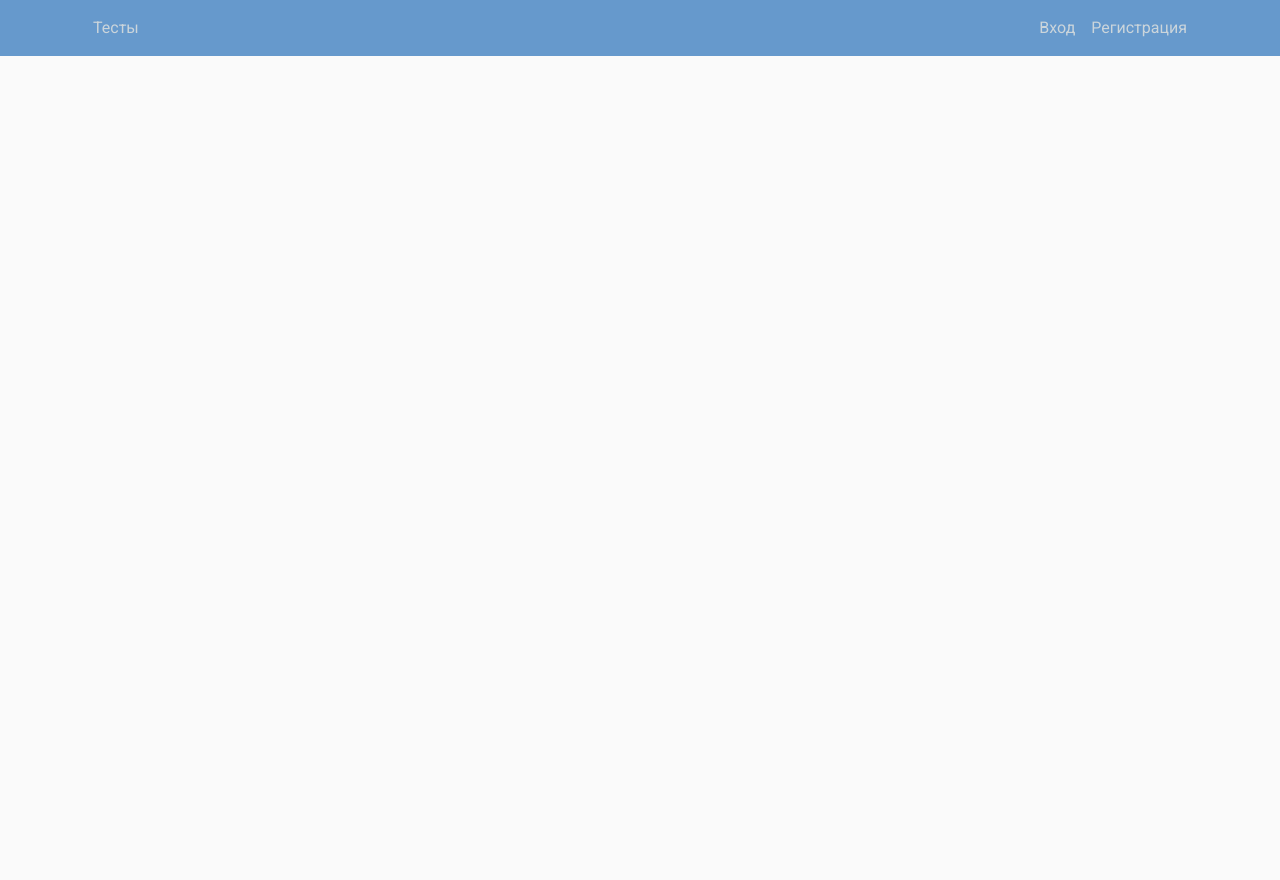
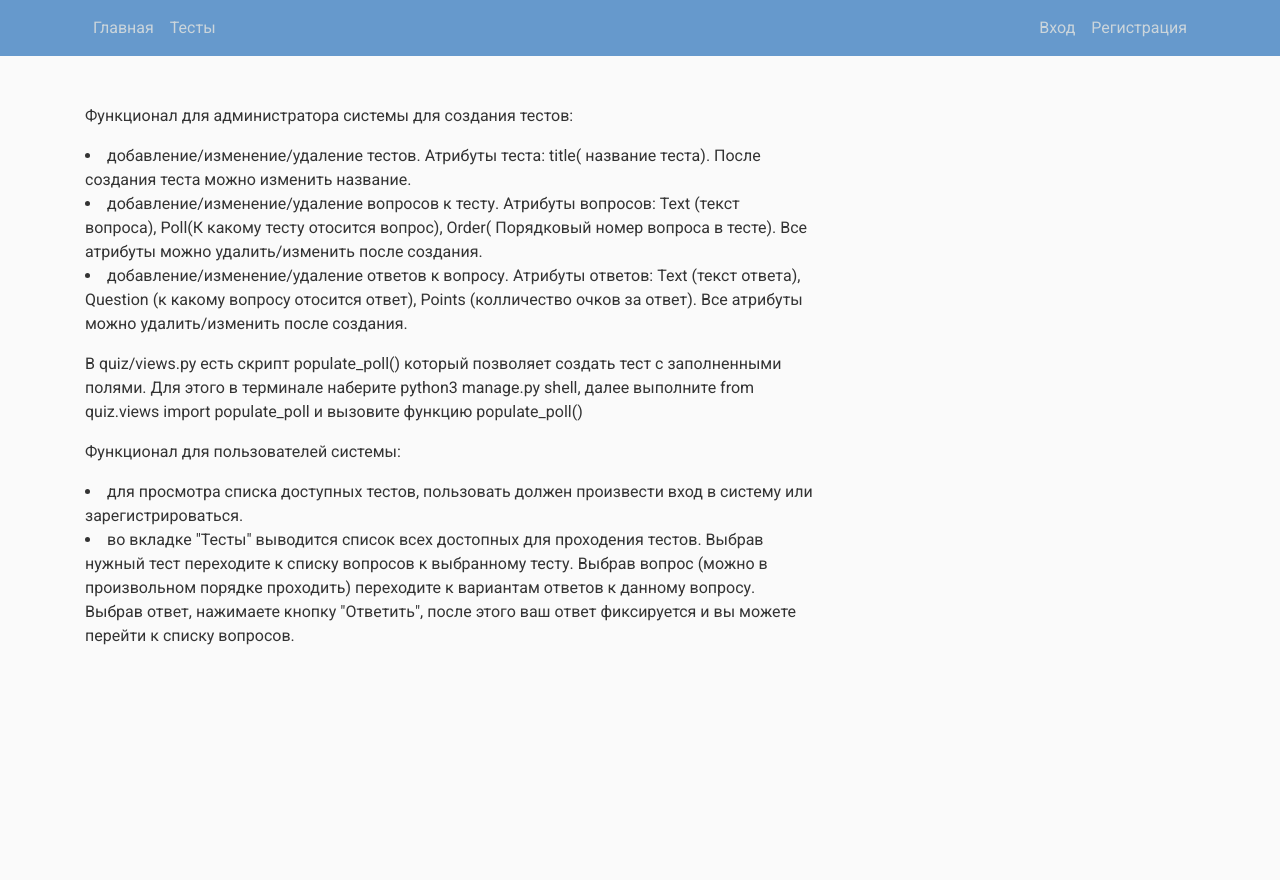
Before and after one commit to Astaforkin/survey_craft, a Django app: page / in a window 1280 px wide. Run offline with Django 4.2, Linux system fonts and the light colour scheme; some libraries are stand-ins or nearby versions.

Commit message:
returned home page

```diff
--- a/quiz/templates/quiz/base.html
+++ b/quiz/templates/quiz/base.html
@@ -26,6 +26,7 @@
           </button>
           <div class="collapse navbar-collapse" id="navbarToggle">
             <div class="navbar-nav mr-auto">
+              <a class="nav-item nav-link" href="{% url 'quiz-home' %}">Главная</a>
               <a class="nav-item nav-link" href="{% url 'polls-tests' %}">Тесты</a>
             </div>
             <div class="navbar-nav">
--- a/quiz/templates/quiz/home.html
+++ b/quiz/templates/quiz/home.html
@@ -1,6 +1,21 @@
 {% extends "quiz/base.html" %}
 {% block content %}
-    {% for poll in polls %}
+    <p class="fw-bold"> Функционал для администратора системы для создания тестов:</p>
 
-    {% endfor %}
+ <li> добавление/изменение/удаление тестов. Атрибуты теста: title( название теста). После создания теста можно изменить название.</li>
+
+ <li> добавление/изменение/удаление вопросов к тесту. Атрибуты вопросов: Text (текст вопроса), Poll(К какому тесту отосится вопрос), Order( Порядковый номер вопроса в тесте). Все атрибуты можно удалить/изменить после создания.</li>
+
+ <li> добавление/изменение/удаление ответов к вопросу. Атрибуты ответов: Text (текст ответа), Question (к какому вопросу отосится ответ), Points (колличество очков за ответ). Все атрибуты можно удалить/изменить после создания.</li>
+<p></p>
+<p class="fw-bold"> В quiz/views.py есть скрипт populate_poll() который позволяет создать тест с заполненными полями. Для этого в терминале наберите python3 manage.py shell, далее выполните from quiz.views import populate_poll и вызовите функцию populate_poll() </p>
+
+<p class="fw-bold"> Функционал для пользователей системы:</p>
+
+<li> для просмотра списка доступных тестов, пользовать должен произвести вход в систему или зарегистрироваться.</li>
+
+<li> во вкладке "Тесты" выводится список всех достопных для проходения тестов. Выбрав нужный тест переходите к списку вопросов к выбранному тесту. Выбрав вопрос (можно в произвольном порядке проходить) переходите к вариантам ответов к данному вопросу. Выбрав ответ, нажимаете кнопку "Ответить", после этого ваш ответ фиксируется и вы можете перейти к списку вопросов.</li>
+
+
+
 {% endblock content %}
```
